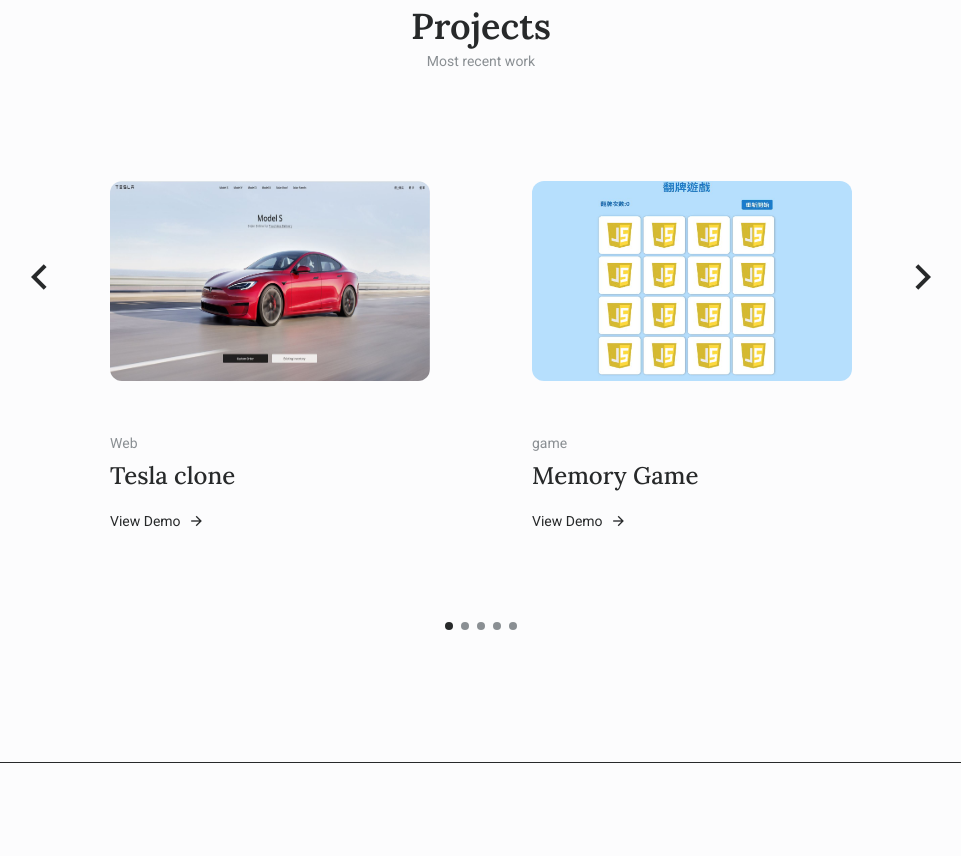
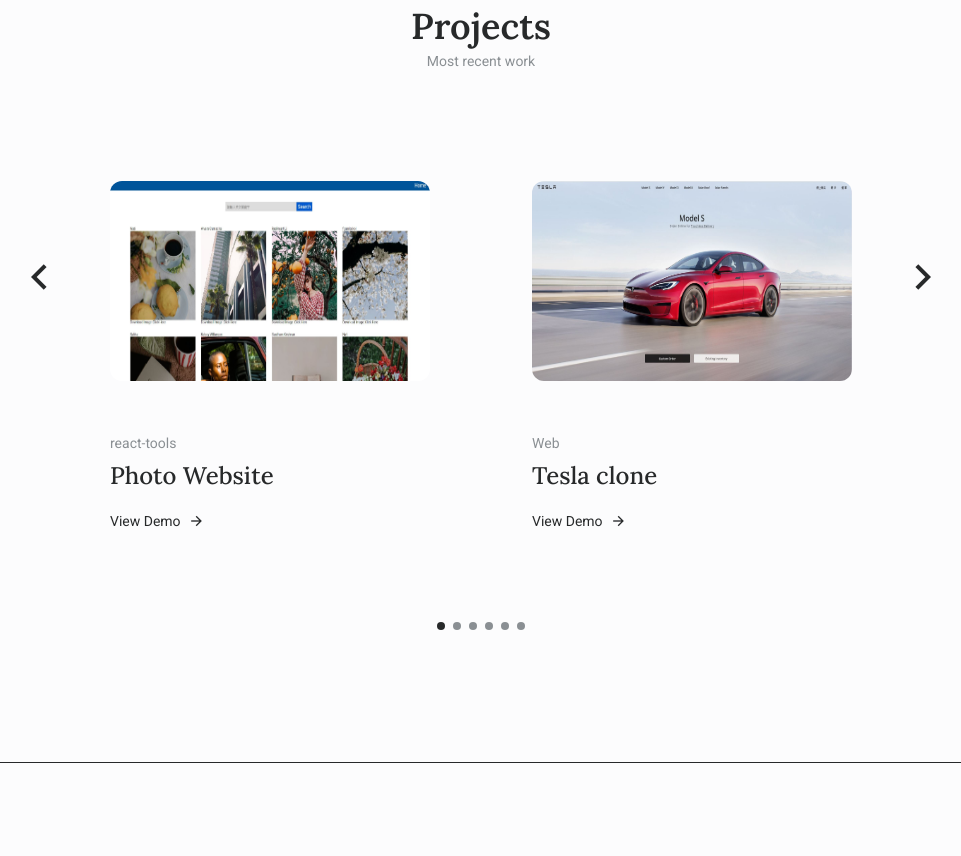
Before and after one commit to AlbertLin0919/Profile, a plain HTML site: page index.html in a window 1280 px wide. Shown: the part 2144-3000 px from the top of the page, without its empty margins (159-1120 px from the left). Drawn offline with nearby package versions, Linux system fonts and the light colour scheme.

Commit message:
新增pj

```diff
--- a/index.html
+++ b/index.html
@@ -202,6 +202,33 @@
         <div class="container section__border">
           <div class="projects__container swiper">
             <div class="swiper-wrapper">
+              <!--==================== PROJECTS 0 ====================-->
+              <div class="projects__content swiper-slide">
+                <a
+                  href="https://photo-website-alpha.vercel.app/"
+                  target="_blank"
+                >
+                  <img
+                    src="/images/photo.JPG"
+                    alt="projects image"
+                    class="projects__img"
+                  />
+                </a>
+
+                <div>
+                  <span class="projects__subtitle">react-tools</span>
+                  <h1 class="projects__title">Photo Website</h1>
+
+                  <a
+                    href="https://photo-website-alpha.vercel.app/"
+                    class="projects__button"
+                    target="_blank"
+                  >
+                    View Demo
+                    <i class="ri-arrow-right-line"></i>
+                  </a>
+                </div>
+              </div>
               <!--==================== PROJECTS 1 ====================-->
               <div class="projects__content swiper-slide">
                 <a
@@ -395,7 +422,7 @@
                 />
               </div>
               <div class="contact__form-div">
-                <label class="contact__form-tag">Mail</label>
+                <label class="contact__form-tag">Email</label>
                 <input
                   type="email"
                   name="user_email"
```
Also changed, not shown: images/photo.JPG (added).
